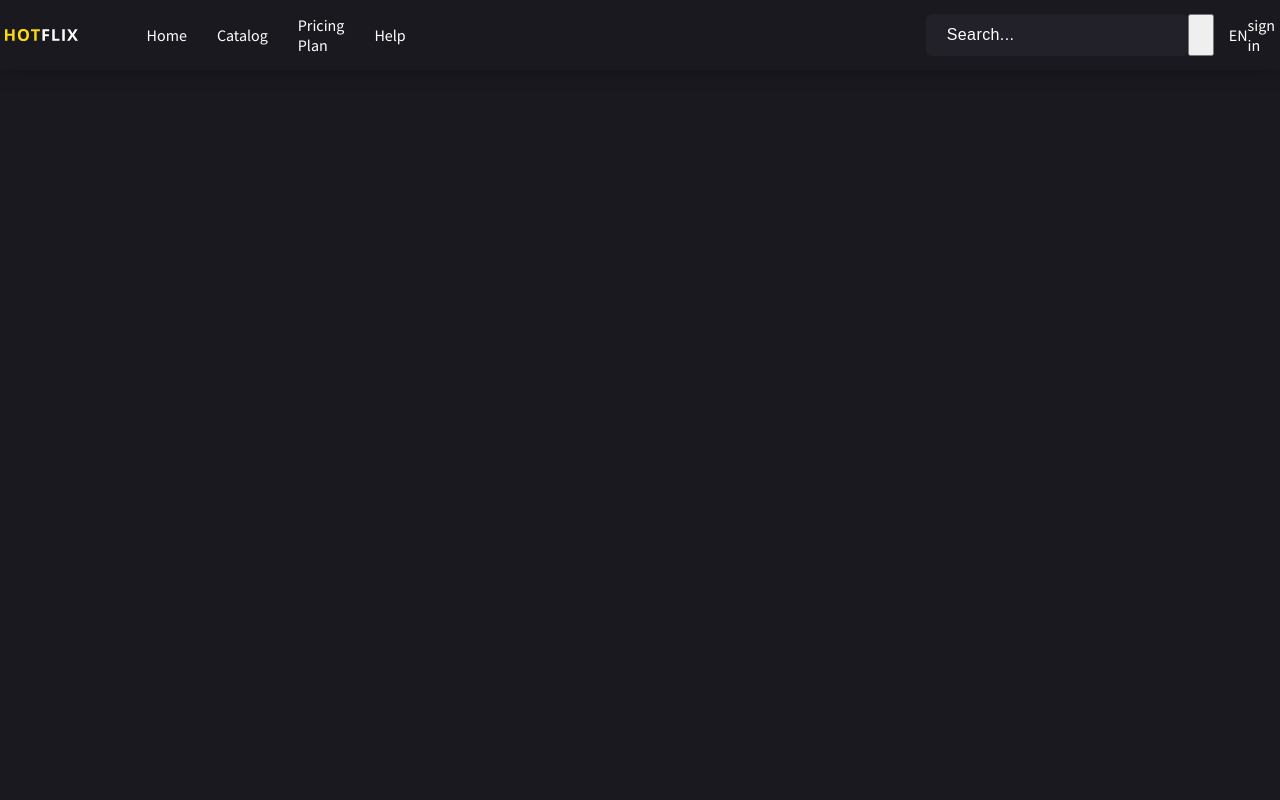
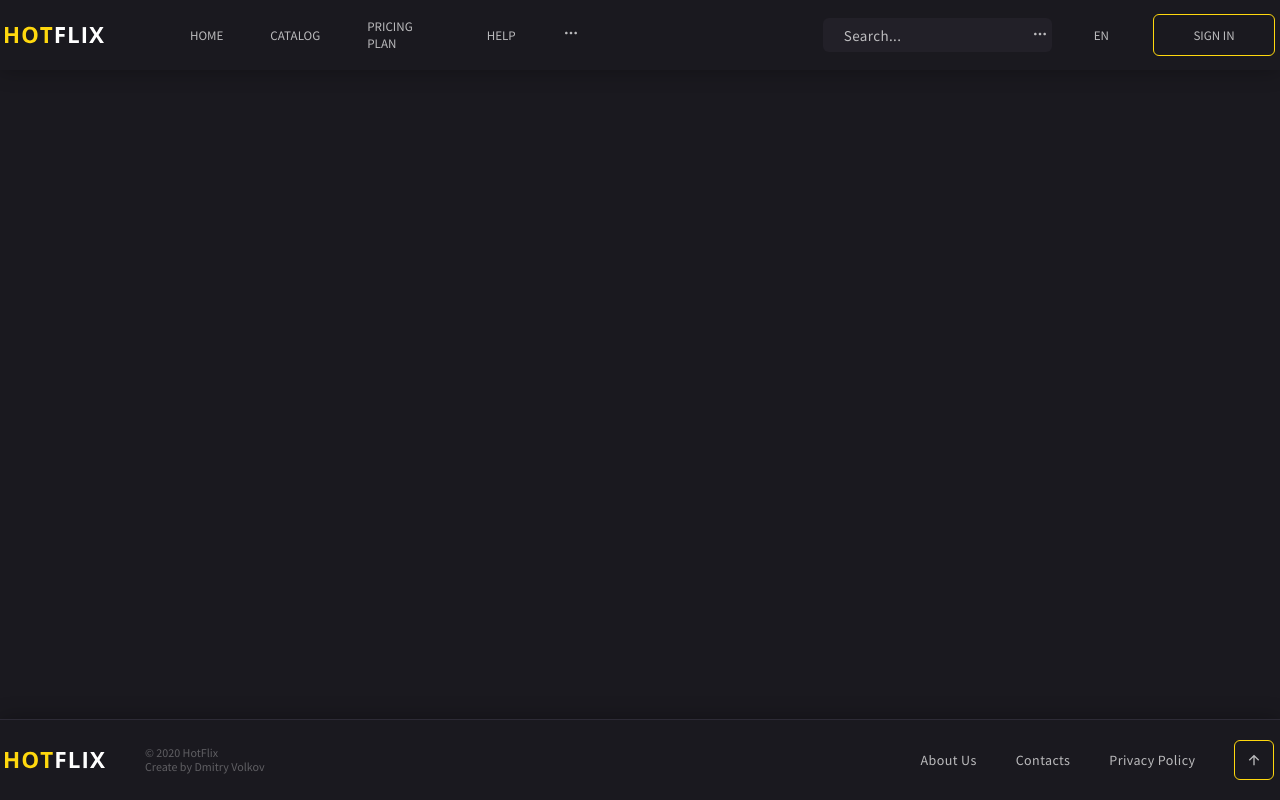
Before and after one commit to AhmadAbuHammad/Training, a website: page Hotflix/index.html in a window 1280 px wide. Drawn offline with Linux system fonts and the light colour scheme.

Commit message:
HeadernFooter

```diff
--- a/Hotflix/Style/style.css
+++ b/Hotflix/Style/style.css
@@ -1,11 +1,18 @@
-.ion-ios-search:before {
-    content: "\f4a5";
-}
 html, body {
     background-color: #1a191f;
     margin: 0;
     padding: 0;
     font-family: 'Source Sans Pro', sans-serif;
+}
+button {
+    padding: 0;
+    border: none;
+    background-color: transparent;
+    -webkit-transition: 0.4s;
+    -moz-transition: 0.4s;
+    transition: 0.4s;
+    cursor: pointer;
+    transition-property: color, background-color, border-color, opacity;
 }
 .header {
     display: block;
@@ -17,6 +24,8 @@ html, body {
     z-index: 101;
     -webkit-box-shadow: 0 0 20px 0 rgba(0,0,0,0.3);
     box-shadow: 0 0 20px 0 rgba(0,0,0,0.3);
+    text-transform: uppercase;
+    font-size: 13px;
 }
 
 .container {
@@ -25,14 +34,15 @@ html, body {
     padding-right: 0;
     padding-left: 0;
     margin: 0 auto;
+    align-items: center;
 }
 .header__auth {
     display: flex;
     align-items: center;
-    margin-left: calc( 100% - 795px );
+    margin-left: calc( 100% - 1073px );
 }
 .header__nav-item {
-    padding-left: 30px;
+    padding-right: 47px;
 }
 .header__nav {
     display: flex;
@@ -40,55 +50,106 @@ html, body {
     margin-block: 0;
     padding-inline-start: 0;
     align-items: center;
-    margin-left: calc( 100% - 1231px );
+    margin-left: calc( 100% - 1184px );
 }
-.headerLogo img {
+.Logo img {
     width: 100%;
     max-width: 110px;
     display: block;
 }
-a {
-    color: #ffffff;
+.header a {
+    color: rgba(255,255,255,0.7);;
     text-decoration: none;
 }
-.headerLogo {
+.Logo {
     display: flex;
     height: 70px;
     width: 100px;
 }
 .header__search {
     display: -webkit-flex;
-    display: -ms-flexbox;
-    -moz-box-direction: row;
-    -ms-flex-pack: start;
-    -ms-flex-align: center;
-    padding: 0 15px;
-    pointer-events: none;
-    -webkit-transition: 0.4s;
-    -moz-transition: 0.4s;
     transition: 0.4s;
 }
 .header__search-input {
-    width: 240px;
-    height: 40px;
-    /* -webkit-border-radius: 6px; */
+    width: 207px;
+    height: 32px;
     border-radius: 6px;
     background-color: rgba(210,201,255,0.04);
     border: 1px solid transparent;
-    font-size: 16px;
+    font-size: 15px;
     color: #fff;
     letter-spacing: 0.4px;
     padding: 0 0 0 20px;
+    font-family: 'Source Sans Pro', sans-serif;
 }
 .header__search-input::placeholder {
-    color: #fff;
+    color: rgba(255,255,255,0.7);;
     opacity: 1; /* Firefox */
   }
-
-  .header__search-input:-ms-input-placeholder { /* Internet Explorer 10-11 */
-   color: #fff;
-  }
-
-  .header__search-input::-ms-input-placeholder { /* Microsoft Edge */
-   color: #fff;
-  }
+  .header__sign-in {
+    height: 40px;
+    width: 120px;
+    display: -webkit-flex;
+    justify-content: center;
+    -webkit-align-items: center;
+    border-radius: 6px;
+    border: 1px solid #ffd80e;
+}
+.header__search-button {
+    cursor: pointer;
+    right: 20px;
+    position: relative;
+    color: rgba(255,255,255,0.6);
+}
+.lang {
+    padding: 0 44px 0 26px;
+}
+footer {
+    background-color: #1a191f;
+    border-top: 1px solid rgba(210,201,255,0.1);
+    position: fixed;
+    bottom: 0;
+    display: block;
+    position: fixed;
+    left: 0;
+    right: 0;
+    background-color: #1a191f;
+    z-index: 101;
+    -webkit-box-shadow: 0 0 20px 0 rgba(0,0,0,0.3);
+    box-shadow: 0 0 20px 0 rgba(0,0,0,0.3);
+    font-size: 13px;
+}
+.footerCopyright {
+    margin-left: 40px;
+    font-size: 12px;
+    line-height: 14px;
+    color: rgba(255,255,255,0.3);
+}
+.footerNav {
+    list-style-type: none;
+    margin-block: 0;
+    margin-left: calc( 100% - 614px );
+    display: flex;
+    align-items: center;
+    padding: 0;
+    height: 80px;
+}
+.footerNav a {
+    font-size: 14px;
+    letter-spacing: 0.4px;
+    color: rgba(255,255,255,0.7);;
+    text-decoration: none;
+    padding-right: 39px;
+}
+.footerBackArrow {
+    display: flex;
+    justify-content: center;
+    align-items: center;
+    width: 40px;
+    height: 40px;
+    border: 1px solid #ffd80e;
+    color: rgba(255,255,255,0.6);
+    background-color: #1a191f;
+    border-radius: 6px;
+    cursor: pointer;
+}
--- a/Hotflix/index.html
+++ b/Hotflix/index.html
@@ -11,7 +11,6 @@
         <meta name="keywords" content="">
         <meta name="author" content="Dmitry Volkov">
         <title>HotFlix – Online Movies, TV Shows &amp; Cinema HTML Template</title>
-
         <link rel="preconnect" href="https://fonts.gstatic.com">
         <link href="https://fonts.googleapis.com/css2?family=Source+Sans+Pro&display=swap" rel="stylesheet">
         <link rel="stylesheet" href="Style/style.css">
@@ -19,44 +18,59 @@
     <body>
         <header class="header">
             <div class="container">
-                <a href="index.html" class="headerLogo">
+                <a href="index.html" class="Logo">
                     <img src="Images/logo.svg" alt="">
                 </a>
                 <ul class="header__nav">
                     <li class="header__nav-item">
-                        <a class="dropdown-toggle header__nav-link" href="#" role="button" id="dropdownMenuHome" data-toggle="dropdown" aria-haspopup="true" aria-expanded="false">Home</a>
+                        <a href="index.html" >Home</a>
                     </li>
                     <li class="header__nav-item">
-                        <a class="dropdown-toggle header__nav-link" href="#" role="button" id="dropdownMenuCatalog" data-toggle="dropdown" aria-haspopup="true" aria-expanded="false">Catalog</a>
+                        <a href="#" >Catalog</a>
                     </li>
                     <li class="header__nav-item">
-                        <a href="pricing.html" class="header__nav-link">Pricing Plan</a>
+                        <a href="#" >Pricing Plan</a>
                     </li>
 
                     <li class="header__nav-item">
-                        <a href="faq.html" class="header__nav-link">Help</a>
+                        <a href="#" >Help</a>
                     </li>
-                    <li class="dropdown header__nav-item">
-                        <a class="dropdown-toggle header__nav-link header__nav-link--more" href="#" role="button" id="dropdownMenuMore" data-toggle="dropdown" aria-haspopup="true" aria-expanded="false"><i class="icon ion-ios-more"></i></a>
+                    <li class="header__nav-item">
+                        <a href="#" ><img src="Images/more-fill.svg" alt="more"></a>
                     </li>
                 </ul>
                 <div class="header__auth">
                     <form action="#" class="header__search">
                         <input class="header__search-input" type="text" placeholder="Search...">
                         <button class="header__search-button" type="button">
-                            <i class="icon ion-ios-search"></i>
+                            <img src="Images/more-fill.svg" alt="">
                         </button>
                     </form>
-                    <div class="dropdown header__lang">
-                        <a class="dropdown-toggle header__nav-link" href="#" role="button" id="dropdownMenuLang" data-toggle="dropdown" aria-haspopup="true" aria-expanded="false">EN</a>
+                    <div class="lang">
+                        <a class="EnLang" href="#" role="button">EN</a>
                     </div>
-                    <a href="signin.html" class="header__sign-in">
-                        <i class="icon ion-ios-log-in"></i>
+                    <a href="#" class="header__sign-in">
                         <span>sign in</span>
                     </a>
                 </div>
             </div>
         </header>
+        <footer>
+            <div class="container">
+                <a href="index.html" class="Logo">
+                    <img src="Images/logo.svg" alt="">
+                </a>
+                <span class="footerCopyright">© 2020 HotFlix<br> Create by Dmitry Volkov</a></span>
+                <div class="footerNav">
+                    <a href="#">About Us</a>
+                    <a href="#">Contacts</a>
+                    <a href="#">Privacy Policy</a>
+                </div>
+                <button class="footerBackArrow" type="button">
+                    <img src="Images/arrow-up-line.svg" alt="Arrowup">
+                </button>
+            </div>
+        </footer>
     <script src="Script/script.js"></script>
     </body>
 </html>
```
Also changed, not shown: Hotflix/Images/arrow-up-line.svg (added), Hotflix/Images/more-fill.svg (added), Hotflix/Images/more-line.svg (added), Hotflix/Images/search-line.svg (added).
